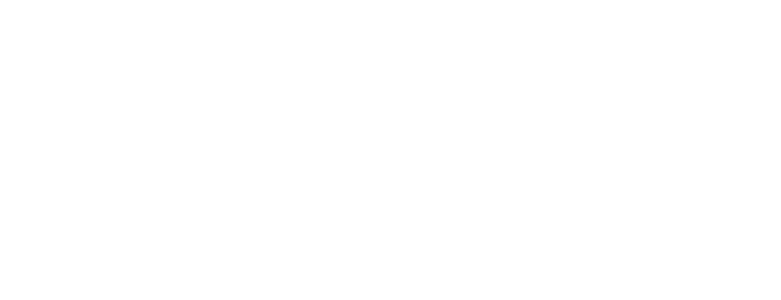
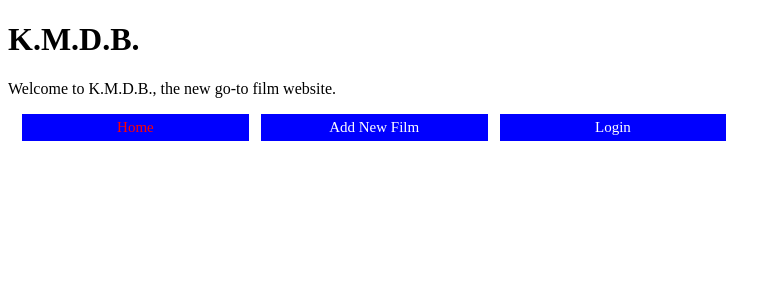
Before and after one commit to kbuke/K.M.D.B., a React (Create React App) app: page / in a window 1280 px wide. Shown: the top 300 px of the page, without its empty margins (0-781 px from the left). Built offline with nearby package versions, Linux system fonts and the light colour scheme; data requests are answered from the project's data file.

Commit message:
allows users to move between three CSR's

```diff
--- a/src/App.js
+++ b/src/App.js
@@ -1,5 +1,5 @@
 // import './App.css';
-// import NavBar from './Components/NavBar';
+import NavBar from './Components/NavBar';
 // import { useEffect, useState } from 'react';
 // import { Outlet, useNavigate } from 'react-router-dom';
 
@@ -15,6 +15,19 @@ function App(){
     .then(data => setMovieInfo(data))
     .catch(error => console.error(error))
   }, [])
+
+  return(
+    <div className="App">
+      <header>
+        <h1 className="appHeader">K.M.D.B.</h1>
+        <p>Welcome to K.M.D.B., the new go-to film website.</p>
+      </header>
+
+      <body>
+        <NavBar/>
+      </body>
+    </div>
+  )
 }
 
 export default App
--- a/src/Components/NavBar.css
+++ b/src/Components/NavBar.css
@@ -1,4 +1,4 @@
-/* .nav-link{
+.nav-link{
     display: inline-block;
     box-sizing: border-box;
     width: 6cm;
@@ -13,4 +13,4 @@
 
 .active {
     color: red;
-} */
+}
--- a/src/Components/NavBar.js
+++ b/src/Components/NavBar.js
@@ -1,8 +1,31 @@
-// import { NavLink } from "react-router-dom";
-// import "./NavBar.css";
+import { NavLink } from "react-router-dom";
+import "./NavBar.css";
 
 function NavBar(){
+    return(
+        <nav>
+            <NavLink
+                to="/"
+                className="nav-link"
+            >
+                Home
+            </NavLink>
 
+            <NavLink
+            to="/addnewfilm"
+            className="nav-link"
+            >
+                Add New Film
+            </NavLink>
+
+            <NavLink
+                to="/login"
+                className="nav-link"
+            >
+                Login
+            </NavLink>
+        </nav>
+    )
 }
 export default NavBar
 
```
